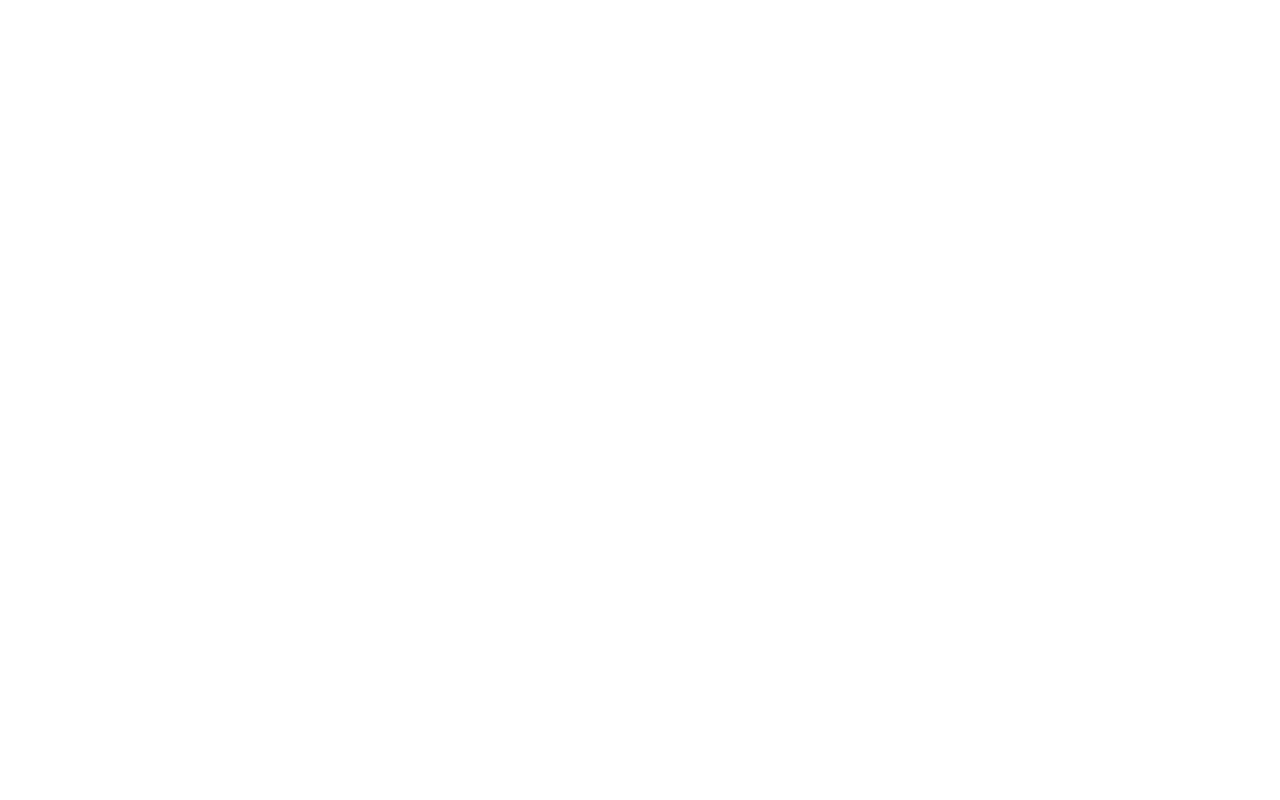
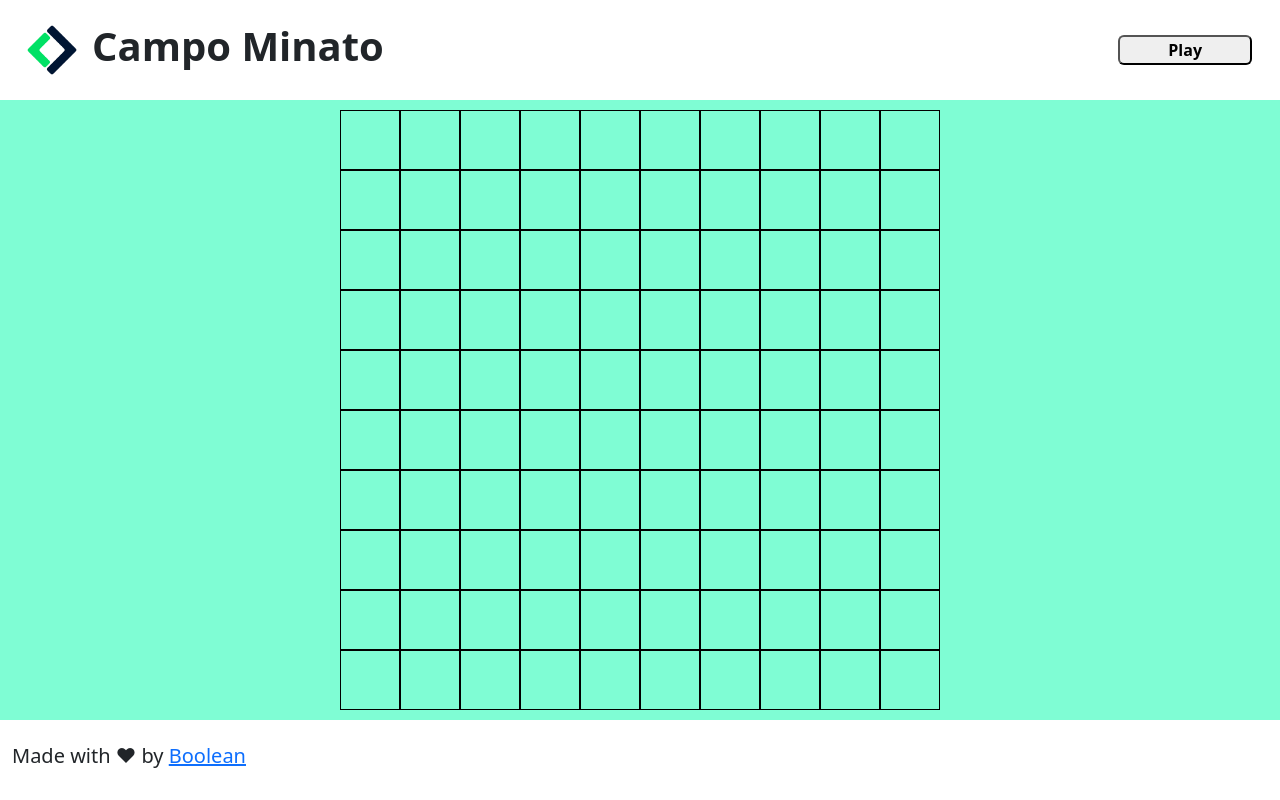
Before and after one commit to Christian-Beninati/js-campominato-grid, a plain HTML site: page index.html in a window 1280 px wide. Drawn offline with nearby package versions, Linux system fonts and the light colour scheme.

Commit message:
MILESTONE 1

```diff
--- a/css/style.css
+++ b/css/style.css
@@ -0,0 +1,37 @@
+
+/* Header */
+header {
+    height: 100px;
+}
+
+.container-header, .container-footer, .container-main{
+    height: 100%;
+}
+
+.cursor-pointer {
+    cursor: pointer;
+}
+
+/* Main */
+main {
+    height: calc(100vh - 180px);
+    background-color: #7FFDD4;
+}
+
+#grid {
+    width: 600px;
+    height: 600px;
+}
+
+.cell {
+    flex-basis: calc(100% / 10);
+    height: calc(100% / 10);
+    border: 1px solid black;
+    cursor: pointer;
+}
+
+
+/* Footer */
+footer {
+    height: 80px;
+}
--- a/index.html
+++ b/index.html
@@ -16,6 +16,132 @@
      <script defer src="js/script.js"></script>
 </head>
 <body>
+    <!-- Header -->
+    <header>
+        <div class=" container-header container-fluid d-flex justify-content-between align-items-center">
+            <div class=" d-flex align-items-center">
+                <img class="cursor-pointer" src="img/mobile-logo.png" alt="logo" width="80" height="80">
+                <h1 class="cursor-pointer fw-bold">Campo Minato</h1>
+            </div>
+            <div>
+                <button class="me-3 px-5 rounded-2 fw-semibold" type="button">Play</button>
+            </div>
+        </div>
+    </header>
 
+    <!-- Main -->
+    <main>
+        <div class="container-main d-flex justify-content-center align-items-center">
+            <div class="d-flex flex-wrap " id="grid">
+                <div class="cell"></div>
+                <div class="cell"></div>
+                <div class="cell"></div>
+                <div class="cell"></div>
+                <div class="cell"></div>
+                <div class="cell"></div>
+                <div class="cell"></div>
+                <div class="cell"></div>
+                <div class="cell"></div>
+                <div class="cell"></div>
+                <div class="cell"></div>
+                <div class="cell"></div>
+                <div class="cell"></div>
+                <div class="cell"></div>
+                <div class="cell"></div>
+                <div class="cell"></div>
+                <div class="cell"></div>
+                <div class="cell"></div>
+                <div class="cell"></div>
+                <div class="cell"></div>
+                <div class="cell"></div>
+                <div class="cell"></div>
+                <div class="cell"></div>
+                <div class="cell"></div>
+                <div class="cell"></div>
+                <div class="cell"></div>
+                <div class="cell"></div>
+                <div class="cell"></div>
+                <div class="cell"></div>
+                <div class="cell"></div>
+                <div class="cell"></div>
+                <div class="cell"></div>
+                <div class="cell"></div>
+                <div class="cell"></div>
+                <div class="cell"></div>
+                <div class="cell"></div>
+                <div class="cell"></div>
+                <div class="cell"></div>
+                <div class="cell"></div>
+                <div class="cell"></div>
+                <div class="cell"></div>
+                <div class="cell"></div>
+                <div class="cell"></div>
+                <div class="cell"></div>
+                <div class="cell"></div>
+                <div class="cell"></div>
+                <div class="cell"></div>
+                <div class="cell"></div>
+                <div class="cell"></div>
+                <div class="cell"></div>
+                <div class="cell"></div>
+                <div class="cell"></div>
+                <div class="cell"></div>
+                <div class="cell"></div>
+                <div class="cell"></div>
+                <div class="cell"></div>
+                <div class="cell"></div>
+                <div class="cell"></div>
+                <div class="cell"></div>
+                <div class="cell"></div>
+                <div class="cell"></div>
+                <div class="cell"></div>
+                <div class="cell"></div>
+                <div class="cell"></div>
+                <div class="cell"></div>
+                <div class="cell"></div>
+                <div class="cell"></div>
+                <div class="cell"></div>
+                <div class="cell"></div>
+                <div class="cell"></div>
+                <div class="cell"></div>
+                <div class="cell"></div>
+                <div class="cell"></div>
+                <div class="cell"></div>
+                <div class="cell"></div>
+                <div class="cell"></div>
+                <div class="cell"></div>
+                <div class="cell"></div>
+                <div class="cell"></div>
+                <div class="cell"></div>
+                <div class="cell"></div>
+                <div class="cell"></div>
+                <div class="cell"></div>
+                <div class="cell"></div>
+                <div class="cell"></div>
+                <div class="cell"></div>
+                <div class="cell"></div>
+                <div class="cell"></div>
+                <div class="cell"></div>
+                <div class="cell"></div>
+                <div class="cell"></div>
+                <div class="cell"></div>
+                <div class="cell"></div>
+                <div class="cell"></div>
+                <div class="cell"></div>
+                <div class="cell"></div>
+                <div class="cell"></div>
+                <div class="cell"></div>
+                <div class="cell"></div>
+                <div class="cell"></div>
+            </div>
+        </div>
+    </main>
+
+    <!-- Footer -->
+    <footer>
+        <div class="container-footer container-fluid d-flex align-items-center">
+            <h5>Made with &hearts; by <a href="#">Boolean</a></h5>
+        </div>
+    </footer>
 </body>
 </html>
```
